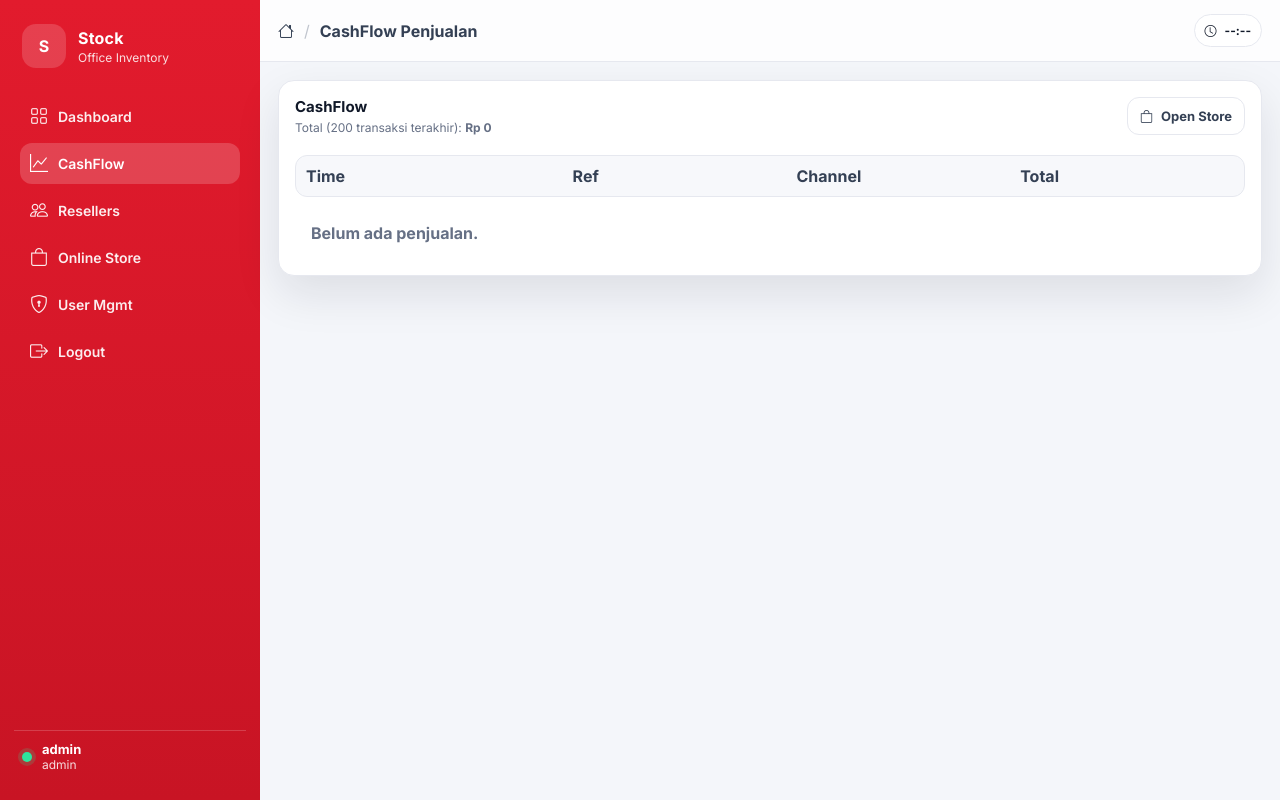
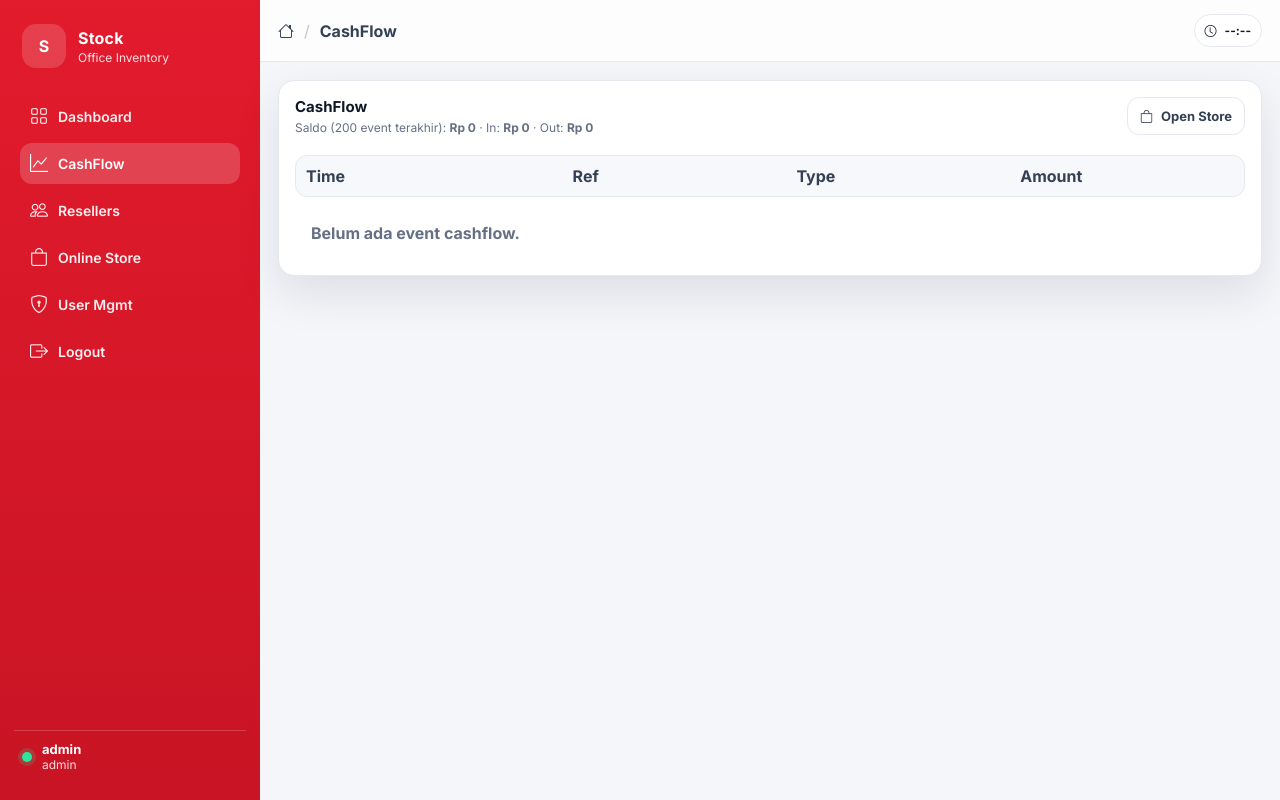
Before and after one commit to nandamiftahul/icalstore, a Flask app: page /cashflow in a window 1280 px wide. Run offline with Flask 3, Linux system fonts and the light colour scheme; a user stored in the database is signed in; data that the repository does not hold is empty.

Commit message:
add cashflow calculation

```diff
--- a/app.py
+++ b/app.py
@@ -239,9 +239,53 @@ def stockin_add():
 @app.get("/cashflow")
 @login_required
 def cashflow():
-    sales = Sale.query.order_by(Sale.created_at.desc()).limit(200).all()
-    total = db.session.query(db.func.coalesce(db.func.sum(Sale.total_amount), 0)).scalar()
-    return render_template("cashflow.html", sales=sales, total=total)
+    # ambil data terakhir dari 2 sumber
+    sales = Sale.query.order_by(Sale.created_at.desc()).limit(300).all()
+    stockins = StockIn.query.order_by(StockIn.created_at.desc()).limit(300).all()
+
+    events = []
+
+    # + uang masuk dari penjualan
+    for s in sales:
+        events.append({
+            "time": s.created_at,
+            "ref": s.ref,
+            "type": "SALE",
+            "channel": s.channel,
+            "amount": Decimal(s.total_amount),   # +
+        })
+
+    # - uang keluar dari pembelian stok
+    # stock_in belum punya ref → kita bikin ref tampilan saja
+    for si in stockins:
+        out_amount = Decimal(si.qty) * Decimal(si.cost_per_unit)
+        events.append({
+            "time": si.created_at,
+            "ref": f"IN-{si.id}",
+            "type": "STOCKIN",
+            "channel": "stock_in",
+            "amount": -out_amount,              # -
+        })
+
+    # gabung & sort
+    events.sort(key=lambda x: x["time"], reverse=True)
+    events = events[:200]
+
+    # hitung saldo berdasarkan 200 event terakhir
+    balance = sum([e["amount"] for e in events], Decimal("0"))
+
+    # tambahan: total in/out untuk ringkasan
+    total_in = sum([e["amount"] for e in events if e["amount"] > 0], Decimal("0"))
+    total_out = -sum([e["amount"] for e in events if e["amount"] < 0], Decimal("0"))
+
+    return render_template(
+        "cashflow.html",
+        events=events,
+        balance=balance,
+        total_in=total_in,
+        total_out=total_out
+    )
+
 
 
 # -------------------------
--- a/templates/cashflow.html
+++ b/templates/cashflow.html
@@ -1,30 +1,48 @@
 {% extends "base.html" %}
-{% set title = "CashFlow Penjualan" %}
+{% set title = "CashFlow" %}
 {% block content %}
 
 <div class="card">
   <div class="card-head">
     <div>
       <div class="card-title">CashFlow</div>
-      <div class="card-sub">Total (200 transaksi terakhir): <b>Rp {{ "{:,.0f}".format(total) }}</b></div>
+      <div class="card-sub">
+        Saldo (200 event terakhir): <b>Rp {{ "{:,.0f}".format(balance) }}</b>
+        · In: <b>Rp {{ "{:,.0f}".format(total_in) }}</b>
+        · Out: <b>Rp {{ "{:,.0f}".format(total_out) }}</b>
+      </div>
     </div>
     <a class="btn ghost" href="{{ url_for('store') }}"><i class="bi bi-bag"></i> Open Store</a>
   </div>
 
   <div class="table">
     <div class="trow thead">
-      <div>Time</div><div>Ref</div><div>Channel</div><div>Total</div>
+      <div>Time</div><div>Ref</div><div>Type</div><div>Amount</div>
     </div>
-    {% for s in sales %}
+
+    {% for e in events %}
     <div class="trow">
-      <div>{{ s.created_at.strftime("%Y-%m-%d %H:%M") }}</div>
-      <div><b>{{ s.ref }}</b></div>
-      <div>{{ s.channel }}</div>
-      <div>Rp {{ "{:,.0f}".format(s.total_amount) }}</div>
+      <div>{{ e.time.strftime("%Y-%m-%d %H:%M") }}</div>
+      <div><b>{{ e.ref }}</b></div>
+      <div>
+        {% if e.type == "STOCKIN" %}
+          Stock In (Modal)
+        {% else %}
+          Sale ({{ e.channel }})
+        {% endif %}
+      </div>
+      <div>
+        {% if e.amount < 0 %}
+          <span style="color:#ef4444;">- Rp {{ "{:,.0f}".format((-e.amount)) }}</span>
+        {% else %}
+          <span style="color:#22c55e;">+ Rp {{ "{:,.0f}".format(e.amount) }}</span>
+        {% endif %}
+      </div>
     </div>
     {% endfor %}
-    {% if sales|length==0 %}
-      <div class="empty">Belum ada penjualan.</div>
+
+    {% if events|length==0 %}
+      <div class="empty">Belum ada event cashflow.</div>
     {% endif %}
   </div>
 </div>
```
